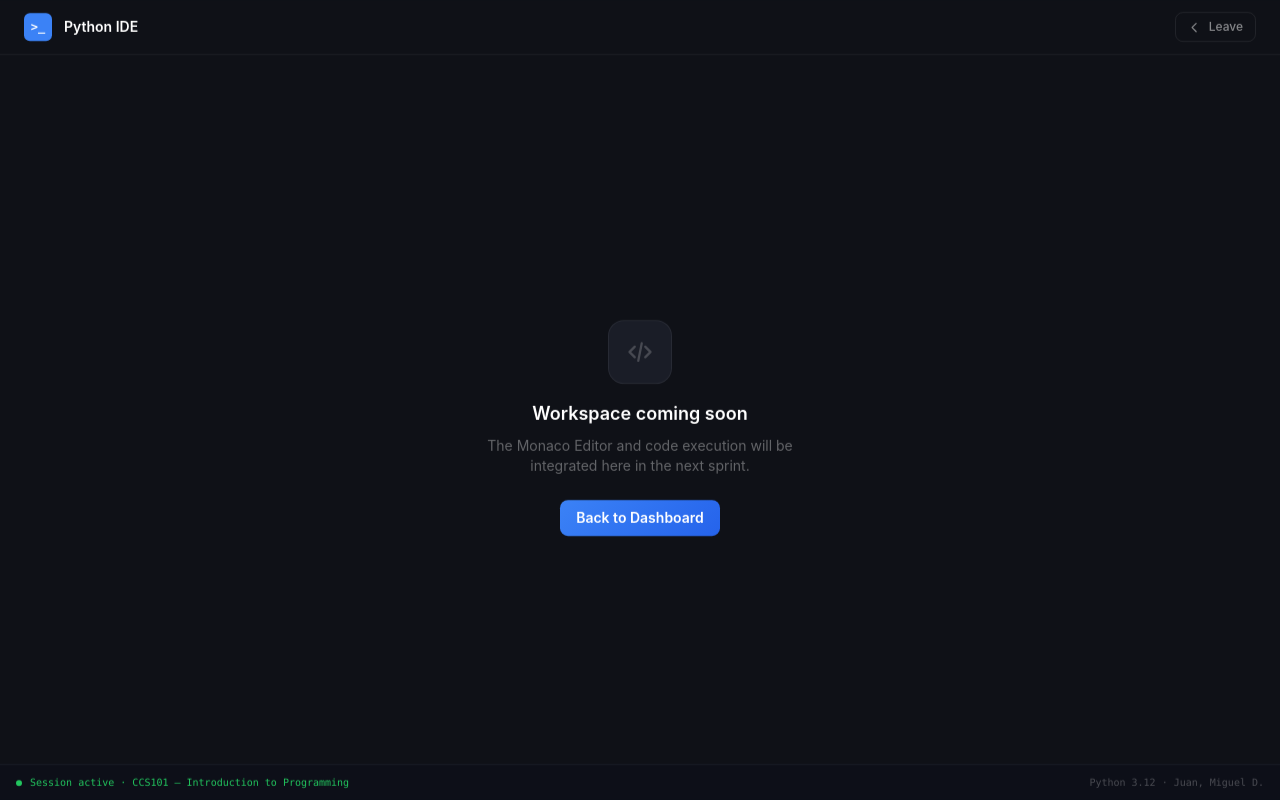
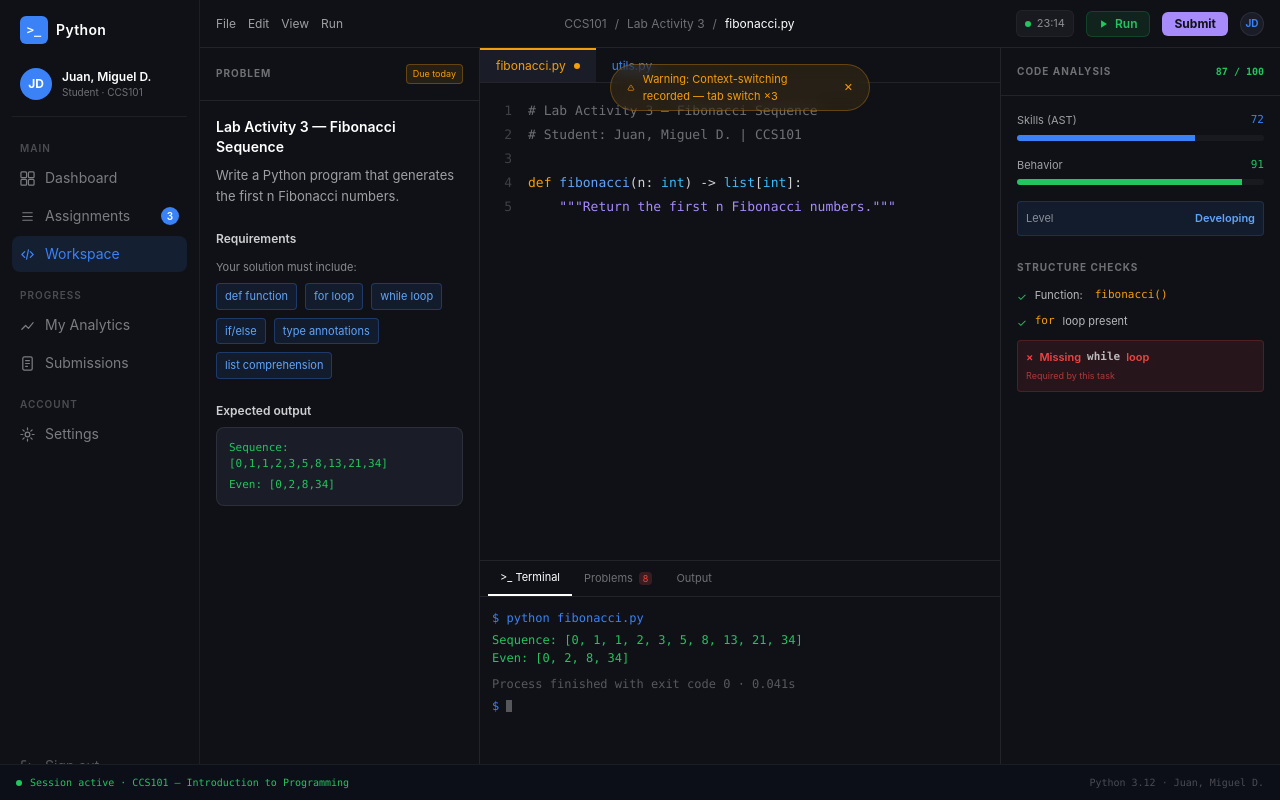
Before and after one commit to EsguerraJanuard/pamsu-python-ide, a React (Vite) app in the folder frontend/: page /workspace in a window 1280 px wide. Built offline with nearby package versions, Linux system fonts and the light colour scheme.

Commit message:
added my new code updates

```diff
--- a/frontend/src/pages/Workspace.jsx
+++ b/frontend/src/pages/Workspace.jsx
@@ -1,108 +1,231 @@
-/**
- * Workspace.jsx
- * This is the Student IDE page where students write and run Python code.
- *
- * This page is intentionally left as a placeholder for now.
- * The Monaco Editor and code execution will be wired up in the next sprint.
- *
- * TODO (Frontend): integrate Monaco Editor here
- * TODO (Frontend): read task ID from URL query param: ?task=ID
- * TODO (Backend): GET /api/student/tasks/:id — load the task details
- * TODO (Backend): POST /api/student/submit — submit the code for grading
- * TODO (Backend): POST /api/code/run — run code via Judge0 sandbox
- * TODO (Frontend): track tab switches and copy-paste events here (behavioral tracking)
- */
+// This page represents the main Student IDE workspace.
+// It explicitly imports the Sidebar and Statusbar to form a complete layout shell.
 
-import { useEffect, useState } from "react";
-import { useNavigate, useSearchParams } from "react-router-dom";
-import StatusBar from "../components/StatusBar";
+import React, { useState, useEffect } from "react";
+import Sidebar from "../components/Sidebar";
+import Statusbar from "../components/Statusbar";
 
 export default function Workspace() {
   const [mounted, setMounted] = useState(false);
-  const navigate = useNavigate();
-  const [searchParams] = useSearchParams();
-  const taskId = searchParams.get("task"); // gets the task ID from the URL
 
   useEffect(() => {
     setMounted(true);
   }, []);
 
   return (
-    <div
-      className="flex flex-col min-h-screen bg-[#0f1117] text-white select-none cursor-default"
-      style={{ opacity: mounted ? 1 : 0, transition: "opacity 0.4s ease" }}
-    >
-      {/* Top bar */}
-      <div className="flex items-center justify-between px-6 py-3 border-b border-white/[0.06]">
-        <div className="flex items-center gap-3">
-          <div className="flex items-center justify-center w-7 h-7 rounded-md bg-[#3b82f6] text-white text-xs font-bold font-mono">
-            &gt;_
-          </div>
-          <span className="text-sm font-semibold text-white">Python IDE</span>
-          {taskId && (
-            <span className="text-xs text-white/30 font-mono">Task #{taskId}</span>
-          )}
-        </div>
+    <div className="flex flex-col h-screen w-screen bg-[#0f1117] text-white overflow-hidden select-none cursor-default">
+      {/* MAIN SPLIT: Sidebar on the left, Workspace on the right */}
+      <div className="flex flex-1 overflow-hidden">
 
-        {/* Leave button — goes back to dashboard */}
-        <button
-          type="button"
-          onClick={() => navigate("/dashboard/student")}
-          className="flex items-center gap-2 px-3 py-1.5 rounded-lg text-xs font-medium text-white/50 border border-white/[0.08] cursor-pointer"
-          style={{ transition: "color 0.2s ease, border-color 0.2s ease, transform 0.15s ease" }}
-          onMouseEnter={(e) => {
-            e.currentTarget.style.color = "rgba(255,255,255,0.9)";
-            e.currentTarget.style.borderColor = "rgba(255,255,255,0.2)";
-            e.currentTarget.style.transform = "translateY(-1px)";
-          }}
-          onMouseLeave={(e) => {
-            e.currentTarget.style.color = "rgba(255,255,255,0.5)";
-            e.currentTarget.style.borderColor = "rgba(255,255,255,0.08)";
-            e.currentTarget.style.transform = "translateY(0)";
+        {/* Manually added Sidebar with the activePage prop */}
+        <Sidebar activePage="Workspace" />
+
+        {/* WORKSPACE CONTENT AREA */}
+        <main
+          className="flex-1 flex flex-col min-w-0 relative bg-[#0f1117]"
+          style={{
+            opacity: mounted ? 1 : 0,
+            transform: mounted ? "translateY(0)" : "translateY(10px)",
+            transition: "opacity 0.65s cubic-bezier(0.25, 0.46, 0.45, 0.94) 0.1s, transform 0.65s cubic-bezier(0.25, 0.46, 0.45, 0.94) 0.1s"
           }}
         >
-          <svg width="13" height="13" viewBox="0 0 16 16" fill="none">
-            <path d="M10 3L5 8l5 5" stroke="currentColor" strokeWidth="1.5" strokeLinecap="round" strokeLinejoin="round"/>
-          </svg>
-          Leave
-        </button>
+          {/* TOP IDE NAVBAR */}
+          <div className="h-12 flex items-center justify-between px-4 border-b border-white/[0.08] bg-[#0f1117]">
+            {/* Left: Menus */}
+            <div className="flex items-center gap-4">
+              <div className="flex items-center gap-3 text-xs text-white/60">
+                <span className="hover:text-white transition-colors cursor-pointer">File</span>
+                <span className="hover:text-white transition-colors cursor-pointer">Edit</span>
+                <span className="hover:text-white transition-colors cursor-pointer">View</span>
+                <span className="hover:text-white transition-colors cursor-pointer">Run</span>
+              </div>
+            </div>
+
+            {/* Center: File Path */}
+            <div className="text-xs text-white/40 flex items-center gap-2">
+              <span>CCS101</span> / <span>Lab Activity 3</span> / <span className="text-white">fibonacci.py</span>
+            </div>
+
+            {/* Right: Actions */}
+            <div className="flex items-center gap-3">
+              <div className="flex items-center gap-1.5 px-2 py-1 rounded-md bg-white/[0.04] text-[11px] text-white/50 border border-white/[0.04]">
+                <div className="w-1.5 h-1.5 rounded-full bg-[#22c55e]"></div>
+                23:14
+              </div>
+              <button type="button" className="flex items-center gap-1.5 px-3 py-1 rounded-md bg-[#22c55e]/10 text-[#22c55e] text-xs font-semibold border border-[#22c55e]/20 hover:bg-[#22c55e]/20 transition-colors">
+                <svg width="10" height="10" viewBox="0 0 24 24" fill="currentColor"><path d="M5 3l14 9-14 9V3z"/></svg>
+                Run
+              </button>
+              <button type="button" className="px-3 py-1 rounded-md bg-[#a78bfa] text-[#0f1117] text-xs font-bold hover:bg-[#8b5cf6] transition-colors">
+                Submit
+              </button>
+              <div className="w-6 h-6 rounded-full bg-[#1a1d27] border border-white/[0.08] flex items-center justify-center text-[10px] font-bold text-[#3b82f6]">
+                JD
+              </div>
+            </div>
+          </div>
+
+          {/* THREE-COLUMN EDITOR LAYOUT */}
+          <div className="flex-1 flex overflow-hidden">
+
+            {/* COLUMN 1: Problem Description */}
+            <div className="w-[280px] flex flex-col border-r border-white/[0.08] bg-[#0f1117]">
+              <div className="p-4 border-b border-white/[0.08] flex items-center justify-between">
+                <span className="text-[10px] font-bold text-white/40 tracking-widest uppercase">Problem</span>
+                <span className="text-[9px] px-1.5 py-0.5 rounded border border-[#f59e0b]/30 text-[#f59e0b] bg-[#f59e0b]/10">Due today</span>
+              </div>
+              <div className="flex-1 overflow-y-auto p-4 space-y-6">
+                <div>
+                  <h2 className="text-sm font-semibold text-white mb-2">Lab Activity 3 — Fibonacci Sequence</h2>
+                  <p className="text-[13px] text-white/60 leading-relaxed">
+                    Write a Python program that generates the first n Fibonacci numbers.
+                  </p>
+                </div>
+
+                <div>
+                  <h3 className="text-xs font-semibold text-white/80 mb-3">Requirements</h3>
+                  <p className="text-[11px] text-white/50 mb-2">Your solution must include:</p>
+                  <div className="flex flex-wrap gap-2">
+                    {["def function", "for loop", "while loop", "if/else", "type annotations", "list comprehension"].map(req => (
+                      <span key={req} className="px-2 py-1 rounded border border-[#3b82f6]/30 text-[#60a5fa] bg-[#3b82f6]/10 text-[11px]">
+                        {req}
+                      </span>
+                    ))}
+                  </div>
+                </div>
+
+                <div>
+                  <h3 className="text-xs font-semibold text-white/80 mb-2">Expected output</h3>
+                  <div className="p-3 rounded-lg bg-[#1a1d27] border border-white/[0.08] font-mono text-[11px] space-y-1">
+                    <div className="text-[#22c55e]">Sequence: [0,1,1,2,3,5,8,13,21,34]</div>
+                    <div className="text-[#22c55e]">Even: [0,2,8,34]</div>
+                  </div>
+                </div>
+              </div>
+            </div>
+
+            {/* COLUMN 2: Editor & Terminal */}
+            <div className="flex-1 flex flex-col min-w-0 bg-[#0f1117] relative">
+              {/* Context Switching Warning Overlay */}
+              <div className="absolute top-4 left-1/2 -translate-x-1/2 z-10 flex items-center gap-2 px-4 py-1.5 rounded-full bg-[#f59e0b]/10 border border-[#f59e0b]/30 text-[#f59e0b] text-[11px] backdrop-blur-sm">
+                <svg width="12" height="12" viewBox="0 0 24 24" fill="none" stroke="currentColor" strokeWidth="2"><path d="M12 9v2m0 4h.01m-6.938 4h13.856c1.54 0 2.502-1.667 1.732-3L13.732 4c-.77-1.333-2.694-1.333-3.464 0L3.34 16c-.77 1.333.192 3 1.732 3z"/></svg>
+                Warning: Context-switching recorded — tab switch ×3
+                <button type="button" className="ml-2 hover:text-white">✕</button>
+              </div>
+
+              {/* Editor Tabs */}
+              <div className="flex border-b border-white/[0.08] bg-[#0f1117]">
+                <div className="flex items-center gap-2 px-4 py-2 border-t-2 border-t-[#f59e0b] bg-[#1a1d27] text-xs text-white">
+                  <span className="text-[#f59e0b]">fibonacci.py</span>
+                  <div className="w-1.5 h-1.5 rounded-full bg-[#f59e0b]"></div>
+                </div>
+                <div className="flex items-center gap-2 px-4 py-2 text-xs text-white/40 border-t-2 border-t-transparent hover:bg-white/[0.02]">
+                  <span className="text-[#3b82f6]">utils.py</span>
+                </div>
+              </div>
+
+              {/* Editor Code Area */}
+              <div className="flex-1 p-4 font-mono text-[13px] leading-6 select-text cursor-text overflow-y-auto">
+                <div className="flex">
+                  <div className="w-8 text-right pr-4 text-white/20 select-none">
+                    1<br/>2<br/>3<br/>4<br/>5
+                  </div>
+                  <div className="flex-1 text-white/80">
+                    <span className="text-white/40"># Lab Activity 3 — Fibonacci Sequence</span><br/>
+                    <span className="text-white/40"># Student: Juan, Miguel D. | CCS101</span><br/>
+                    <br/>
+                    <span className="text-[#f59e0b]">def</span> <span className="text-[#60a5fa]">fibonacci</span>(n: <span className="text-[#38bdf8]">int</span>) -&gt; <span className="text-[#38bdf8]">list</span>[<span className="text-[#38bdf8]">int</span>]:<br/>
+                    &nbsp;&nbsp;&nbsp;&nbsp;<span className="text-[#a78bfa]">"""Return the first n Fibonacci numbers."""</span>
+                  </div>
+                </div>
+              </div>
+
+              {/* Terminal Panel */}
+              <div className="h-[240px] flex flex-col border-t border-white/[0.08] bg-[#0f1117]">
+                <div className="flex items-center border-b border-white/[0.08] px-2">
+                  <div className="px-3 py-2 text-[11px] text-white border-b-2 border-white cursor-pointer flex items-center gap-1">
+                    &gt;_ Terminal
+                  </div>
+                  <div className="px-3 py-2 text-[11px] text-white/40 hover:text-white/80 cursor-pointer flex items-center gap-1.5">
+                    Problems <span className="px-1 rounded bg-[#ef4444]/20 text-[#ef4444] text-[9px]">8</span>
+                  </div>
+                  <div className="px-3 py-2 text-[11px] text-white/40 hover:text-white/80 cursor-pointer">
+                    Output
+                  </div>
+                </div>
+                <div className="flex-1 p-3 font-mono text-[12px] text-white/60 overflow-y-auto select-text cursor-text">
+                  <div className="text-[#3b82f6] mb-1">$ python fibonacci.py</div>
+                  <div className="text-[#22c55e]">Sequence: [0, 1, 1, 2, 3, 5, 8, 13, 21, 34]</div>
+                  <div className="text-[#22c55e] mb-2">Even: [0, 2, 8, 34]</div>
+                  <div className="text-white/30">Process finished with exit code 0 · 0.041s</div>
+                  <div className="text-[#3b82f6] mt-1">$ <span className="w-1.5 h-3 bg-white/40 inline-block animate-pulse align-middle"></span></div>
+                </div>
+              </div>
+            </div>
+
+            {/* COLUMN 3: Code Analysis */}
+            <div className="w-[280px] flex flex-col border-l border-white/[0.08] bg-[#0f1117]">
+              <div className="p-4 border-b border-white/[0.08] flex items-center justify-between">
+                <span className="text-[10px] font-bold text-white/40 tracking-widest uppercase">Code Analysis</span>
+                <span className="text-[10px] font-mono font-bold text-[#22c55e]">87 / 100</span>
+              </div>
+
+              <div className="flex-1 overflow-y-auto p-4 space-y-6">
+                {/* Score Bars */}
+                <div className="space-y-4">
+                  <div>
+                    <div className="flex justify-between text-[11px] mb-1.5">
+                      <span className="text-white/60">Skills (AST)</span>
+                      <span className="text-[#3b82f6] font-mono">72</span>
+                    </div>
+                    <div className="h-1.5 w-full bg-white/[0.04] rounded-full overflow-hidden">
+                      <div className="h-full bg-[#3b82f6]" style={{ width: "72%" }}></div>
+                    </div>
+                  </div>
+                  <div>
+                    <div className="flex justify-between text-[11px] mb-1.5">
+                      <span className="text-white/60">Behavior</span>
+                      <span className="text-[#22c55e] font-mono">91</span>
+                    </div>
+                    <div className="h-1.5 w-full bg-white/[0.04] rounded-full overflow-hidden">
+                      <div className="h-full bg-[#22c55e]" style={{ width: "91%" }}></div>
+                    </div>
+                  </div>
+
+                  <div className="flex items-center justify-between p-2 rounded bg-[#3b82f6]/10 border border-[#3b82f6]/20 mt-2">
+                    <span className="text-[11px] text-white/50">Level</span>
+                    <span className="text-[11px] font-semibold text-[#60a5fa]">Developing</span>
+                  </div>
+                </div>
+
+                {/* Structure Checks */}
+                <div>
+                  <h3 className="text-[10px] font-bold text-white/40 tracking-widest uppercase mb-3">Structure Checks</h3>
+                  <div className="space-y-2 text-[11px]">
+                    <div className="flex items-start gap-2 text-white/70">
+                      <span className="text-[#22c55e] mt-0.5">✓</span> Function: <span className="font-mono text-[#f59e0b] ml-1">fibonacci()</span>
+                    </div>
+                    <div className="flex items-start gap-2 text-white/70">
+                      <span className="text-[#22c55e] mt-0.5">✓</span> <span className="font-mono text-[#f59e0b]">for</span> loop present
+                    </div>
+                    <div className="p-2 rounded bg-[#ef4444]/10 border border-[#ef4444]/20 text-[#ef4444]">
+                      <div className="flex items-center gap-1.5 font-semibold mb-1">
+                        <span>×</span> Missing <span className="font-mono text-white/70">while</span> loop
+                      </div>
+                      <div className="text-[9px] text-[#ef4444]/70">Required by this task</div>
+                    </div>
+                  </div>
+                </div>
+
+              </div>
+            </div>
+
+          </div>
+        </main>
       </div>
 
-      {/* Placeholder content — replace with Monaco Editor later */}
-      <div className="flex-1 flex items-center justify-center">
-        <div className="text-center">
-          <div className="w-16 h-16 rounded-2xl bg-[#1a1d27] border border-white/[0.06] flex items-center justify-center mx-auto mb-4">
-            <svg width="28" height="28" viewBox="0 0 16 16" fill="none" className="text-white/20">
-              <path d="M5 5L2 8l3 3M11 5l3 3-3 3M9 3l-2 10" stroke="currentColor" strokeWidth="1.3" strokeLinecap="round" strokeLinejoin="round"/>
-            </svg>
-          </div>
-          <h2 className="text-lg font-semibold text-white mb-2">Workspace coming soon</h2>
-          <p className="text-sm text-white/35 mb-6 max-w-xs">
-            The Monaco Editor and code execution will be integrated here in the next sprint.
-          </p>
-          <button
-            type="button"
-            onClick={() => navigate("/dashboard/student")}
-            className="px-4 py-2 rounded-lg text-sm font-semibold text-white cursor-pointer"
-            style={{
-              background: "linear-gradient(135deg, #3b82f6 0%, #2563eb 100%)",
-              transition: "opacity 0.15s ease, transform 0.15s ease",
-            }}
-            onMouseEnter={(e) => {
-              e.currentTarget.style.opacity = "0.88";
-              e.currentTarget.style.transform = "translateY(-1px)";
-            }}
-            onMouseLeave={(e) => {
-              e.currentTarget.style.opacity = "1";
-              e.currentTarget.style.transform = "translateY(0)";
-            }}
-          >
-            Back to Dashboard
-          </button>
-        </div>
-      </div>
-
-      <StatusBar />
+      {/* Imported Statusbar Component anchors to the bottom */}
+      <Statusbar />
     </div>
   );
 }
```
